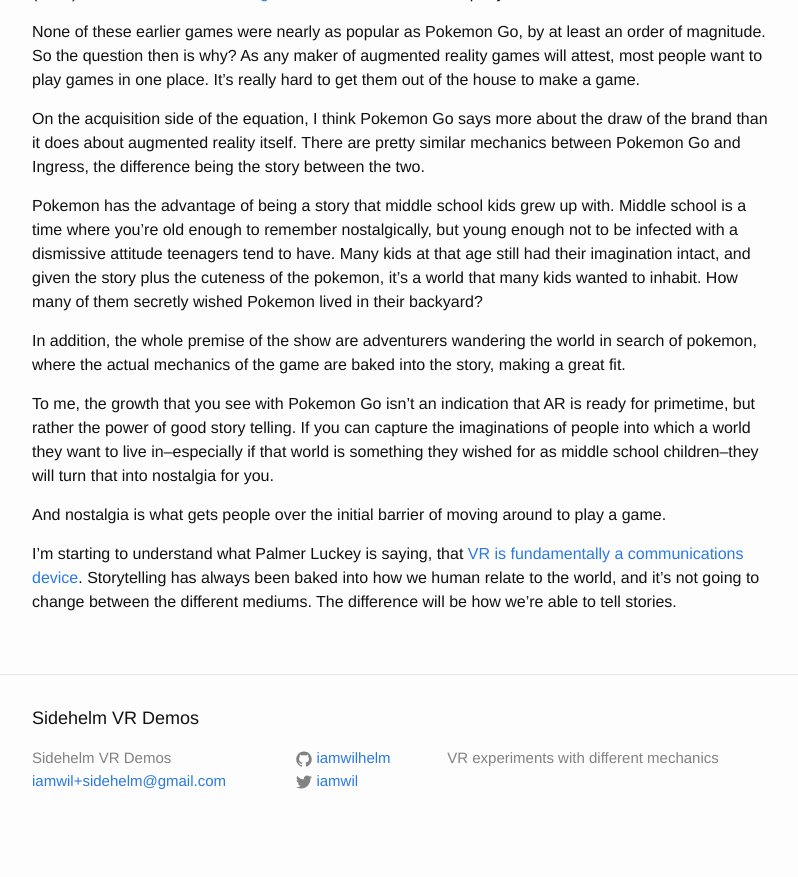
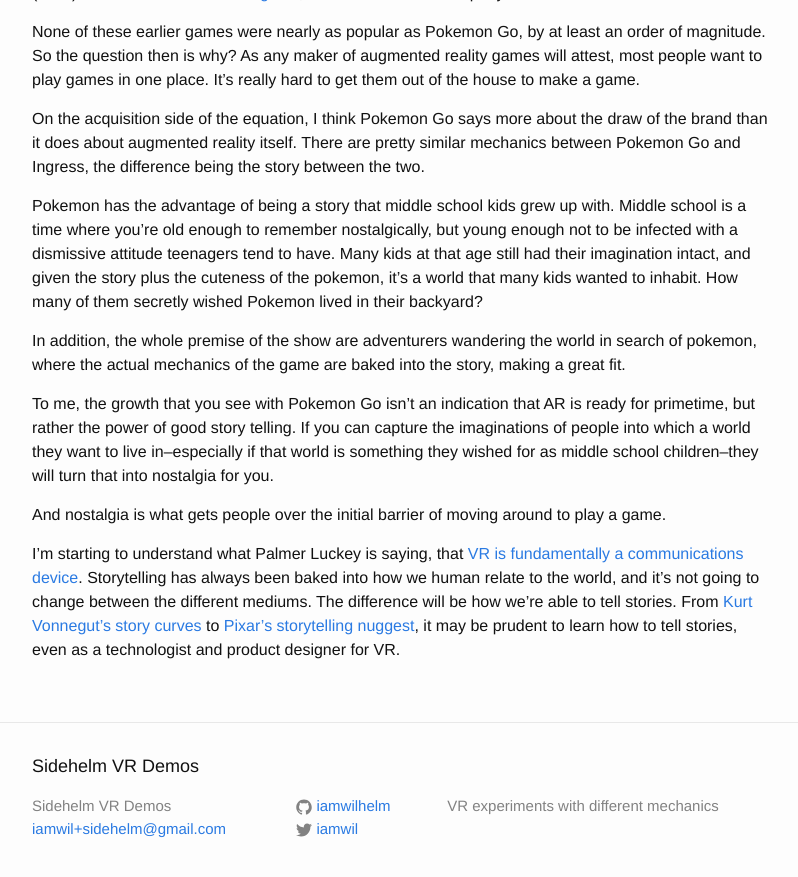
Before and after one commit to iamwilhelm/blog.sidehelm.com, a Jekyll site: the page built from _posts/2016-07-12-pokemon-go-is-a-triumph-of-storytelling.markdown, in a window 1280 px wide and 900 px high, scrolled down 885 px. Shown: the top 877 px of the window, without its empty margins (238-1036 px from the left). Built offline with Jekyll 4.4.1, drawn with Linux system fonts in a browser that asks for light colours; comment, search, counter and statistics services are not loaded; before the commit the page ends 1737 px from its top, so only the background shows below that.

Commit message:
added one last line

```diff
--- a/_posts/2016-07-12-pokemon-go-is-a-triumph-of-storytelling.markdown
+++ b/_posts/2016-07-12-pokemon-go-is-a-triumph-of-storytelling.markdown
@@ -76,7 +76,9 @@ I'm starting to understand what Palmer Luckey is saying, that
 [VR is fundamentally a communications device][vr-communications]. Storytelling
 has always been baked into how we human relate to the world, and it's not going
 to change between the different mediums. The difference will be how we're able
-to tell stories.
+to tell stories. From [Kurt Vonnegut's story curves][six-main-arcs] to
+[Pixar's storytelling nuggest][pixar-story-rules], it may be prudent to learn how to tell stories,
+even as a technologist and product designer for VR.
 
 
 [pokemon]: http://www.pokemon.com/us/
@@ -86,3 +88,5 @@ to tell stories.
 [ingress]: https://www.ingress.com/
 [pokemon-hype-check]: https://techcrunch.com/2016/07/09/pokemon-go-ar-hype-check/
 [vr-communications]: http://www.techradar.com/us/news/world-of-tech/oculus-ceo-on-vr-it-can-fundamentally-change-communication--1237133
+[six-main-arcs]: www.theatlantic.com/technology/archive/2016/07/the-six-main-arcs-in-storytelling-identified-by-a-computer/490733/
+[pixar-story-rules]: http://www.pixartouchbook.com/blog/2011/5/15/pixar-story-rules-one-version.html
```
